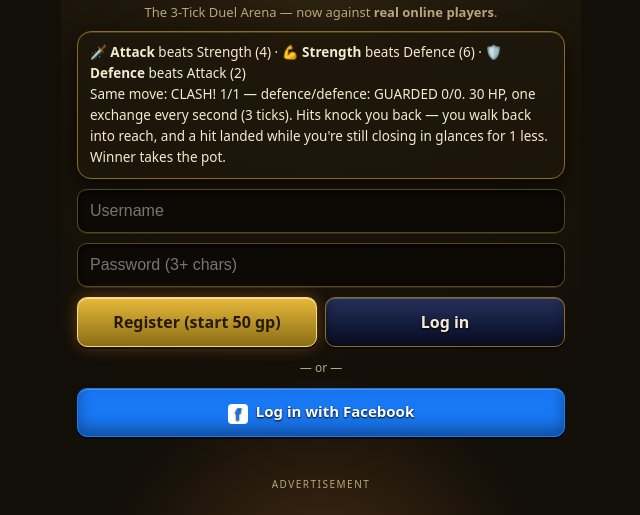
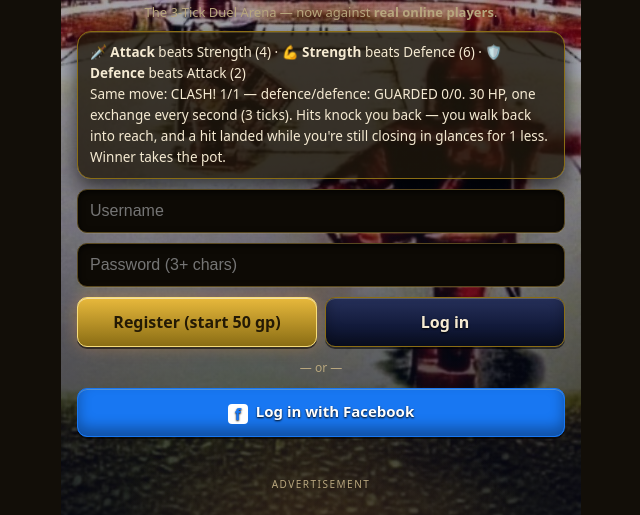
Before and after one commit to Dbnally/duelgame-online, a website: page public/index.html in a window 1280 px wide. Shown: the part 285-800 px from the top of the page, without its empty margins (319-959 px from the left). Drawn offline with nearby package versions, Linux system fonts and the light colour scheme.

Commit message:
Login screen: Derek's arena photo as background

```diff
--- a/public/index.html
+++ b/public/index.html
@@ -15,7 +15,7 @@ button:active{transform:scale(.96)}
 ::-webkit-scrollbar{width:5px}::-webkit-scrollbar-thumb{background:#57471f;border-radius:3px}
 
 /* ---------- LOGIN (fits 390x844 / 360x740, no scroll) ---------- */
-#loginScreen{height:100dvh;display:flex;flex-direction:column;justify-content:center;gap:10px;padding:18px 16px;max-width:520px;margin:0 auto;background:radial-gradient(120% 90% at 50% 0%,#3a2c12 0%,#1c150a 55%,#120e08 100%)}
+#loginScreen{height:100dvh;display:flex;flex-direction:column;justify-content:center;gap:10px;padding:18px 16px;max-width:520px;margin:0 auto;background:linear-gradient(180deg,rgba(4,10,38,.52) 0%,rgba(4,10,38,.34) 42%,rgba(6,8,20,.8) 100%),url('login-bg.jpg') center 24%/cover no-repeat #060814}
 #loginScreen h1{margin:0;text-align:center;font-size:30px;letter-spacing:.5px;color:var(--gold);text-shadow:0 3px 0 #6b4e00,0 6px 18px #000}
 #loginScreen .sub{text-align:center;margin:0;color:var(--mut);font-size:13px}
 .rules{background:#1e170bcc;border:1px solid var(--line);border-radius:14px;padding:10px 12px;font-size:13.5px;line-height:1.55}
```
Also changed, not shown: public/login-bg.jpg (added).
